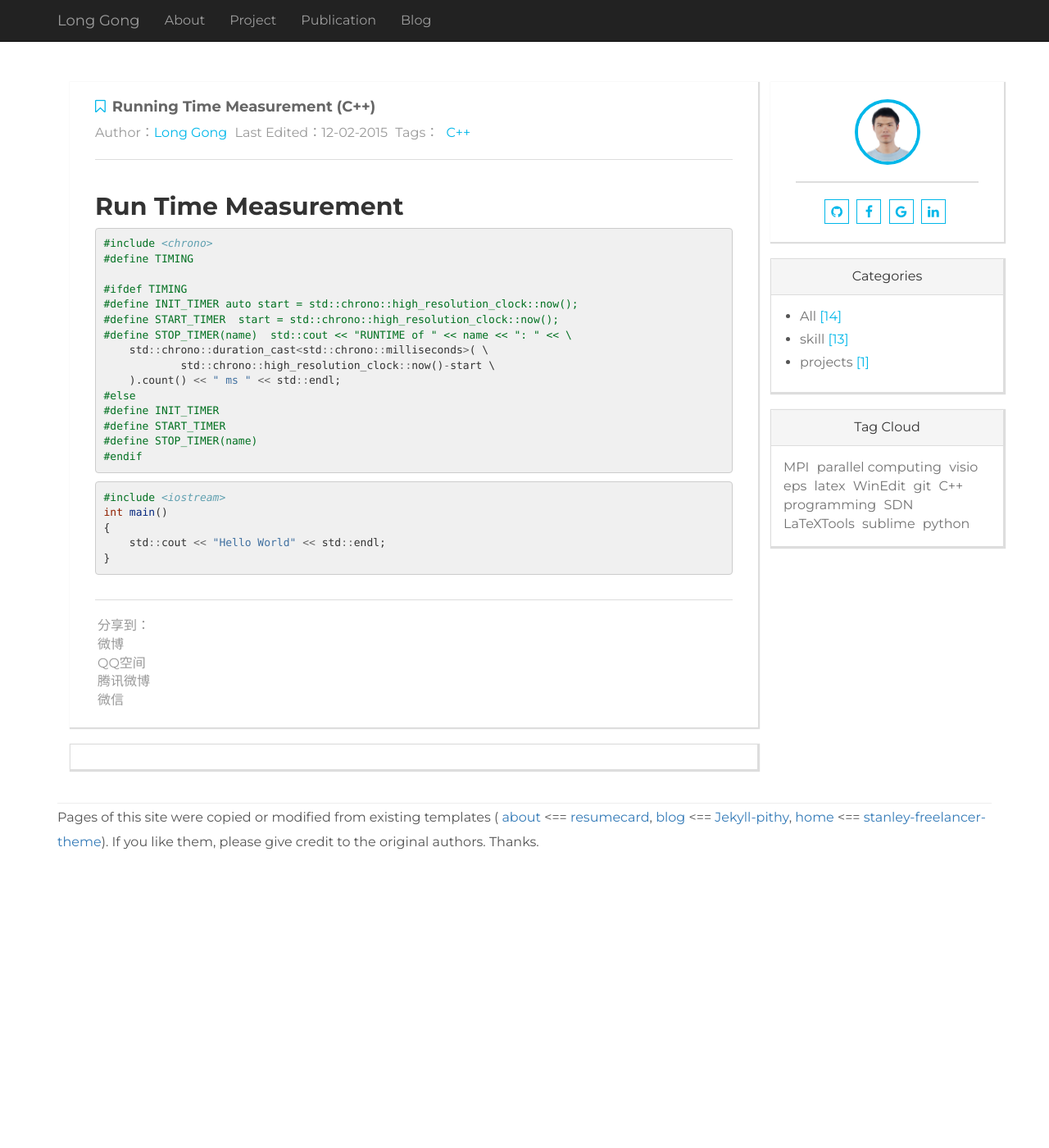
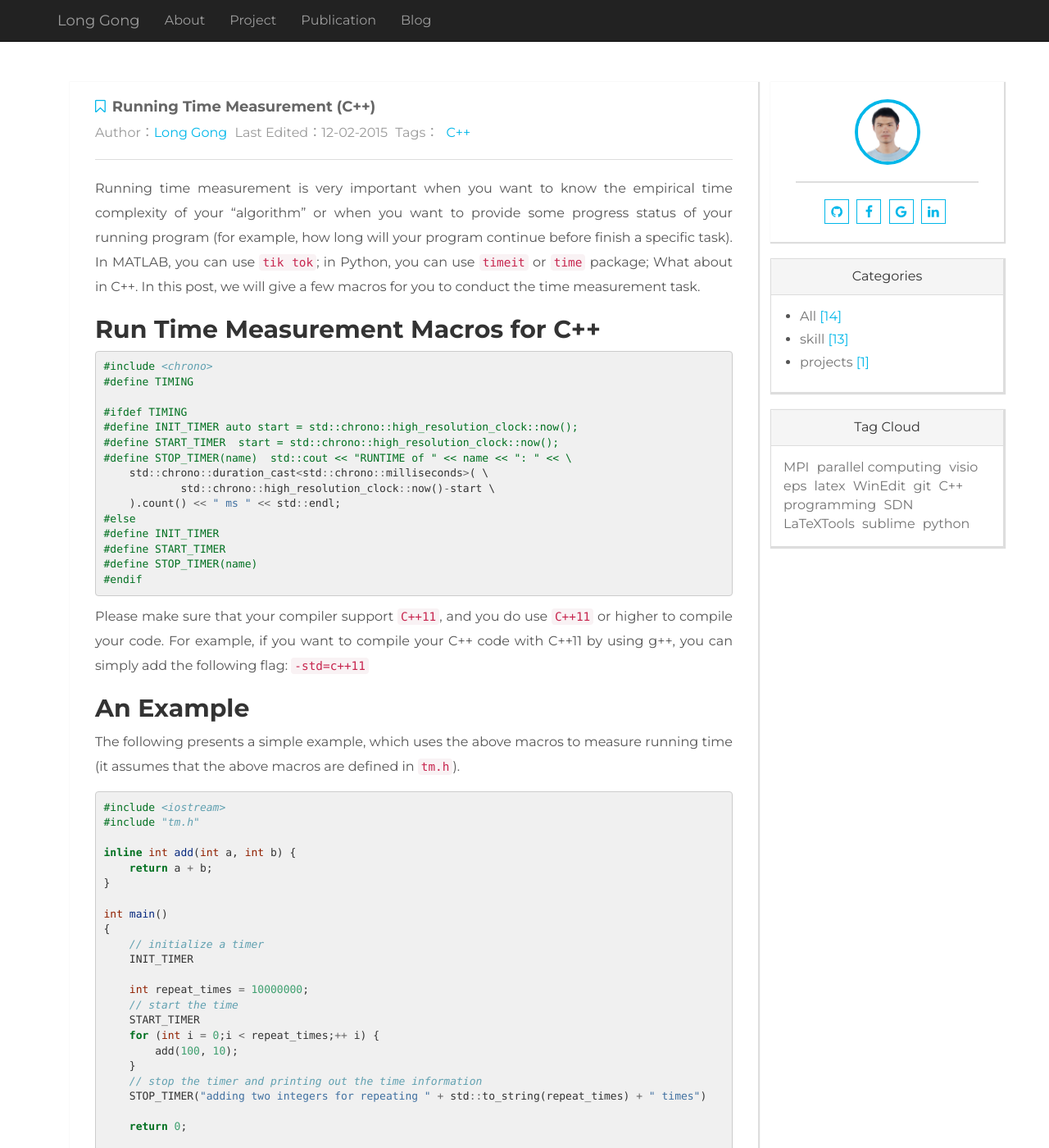
Before and after one commit to lgong30/lgong30.github.io, a Jekyll site: the page built from _posts/2015-12-02-running-time-measurement.md, in a window 1280 px wide and 1400 px high. Shown: the whole window at 82% size. Built offline with Jekyll 4.4.1, drawn with Linux system fonts in a browser that asks for light colours; comment, search, counter and statistics services are not loaded; some of the changed text lies outside the part shown.

Commit message:
update time measure

````diff
--- a/_posts/2015-12-02-running-time-measurement.md
+++ b/_posts/2015-12-02-running-time-measurement.md
@@ -1,14 +1,18 @@
 ---
 layout: post
 title: Running Time Measurement (C++)
-excerpt: "useful skills"
 tags: [C++]
 categories: [skill]
-author: Long Gong
 ---
 
-Run Time Measurement
----
+Running time measurement is very important when you want to know the empirical time complexity of your "algorithm" or when you want to provide some progress status of your running program (for example, how long will
+your program continue before finish a specific task). In MATLAB, you can use `tik tok`; in Python, you can use `timeit` or `time` package; What about in C++. In this post, we will give a few macros for you to conduct the time
+measurement task.
+
+
+
+Run Time Measurement Macros for C++
+-----------------------------------
 
 ```cpp
 #include <chrono>
@@ -28,11 +32,43 @@ Run Time Measurement
 #endif
 ```
 
+Please make sure that your compiler support `C++11`, and you do use `C++11` or higher to compile your code. For example, if you want to compile your C++ code with C++11 by using g++, you can simply add the following flag: `-std=c++11`
+
+
+An Example
+----------
+
+The following presents a simple example, which uses the above macros to measure running time (it assumes that the above macros are defined in `tm.h`).
 
 ```cpp
 #include <iostream>
+#include "tm.h"
+
+inline int add(int a, int b) {
+    return a + b;
+}
+
 int main()
 {
-    std::cout << "Hello World" << std::endl;
+    // initialize a timer
+    INIT_TIMER
+
+    int repeat_times = 10000000;
+    // start the time
+    START_TIMER
+    for (int i = 0;i < repeat_times;++ i) {
+        add(100, 10);
+    }
+    // stop the timer and printing out the time information
+    STOP_TIMER("adding two integers for repeating " + std::to_string(repeat_times) + " times")
+
+    return 0;
+
 }
 ```
+
+If you run the above code correctly, you should see an output similar like below:
+
+```shell
+$ RUNTIME of adding two integers for repeating 10000000 times: 19 ms
+```
````
